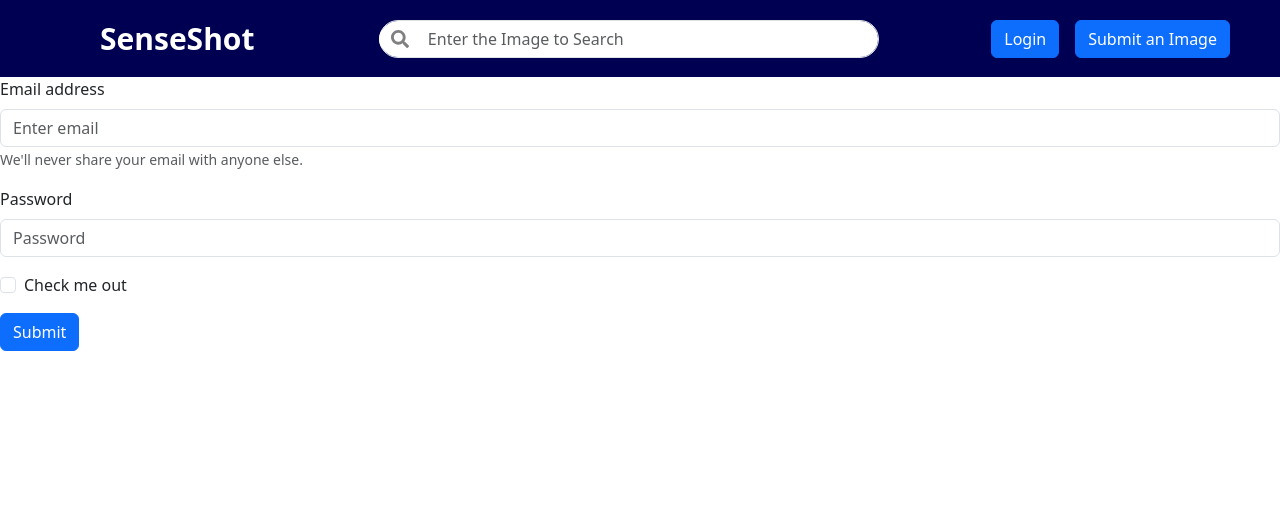
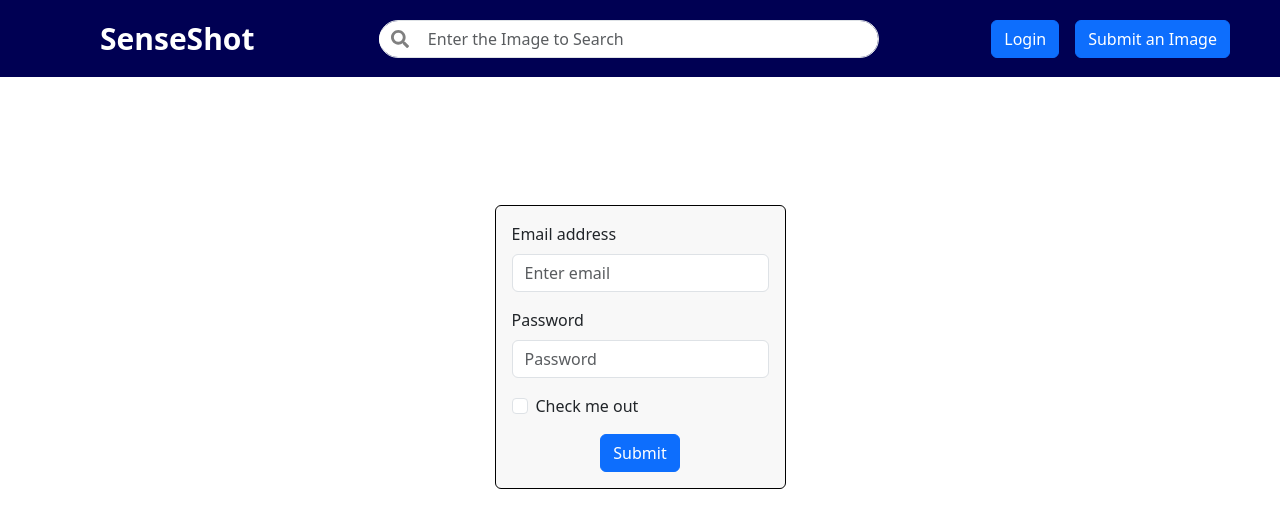
Before and after one commit to mukulsingh24/SenseShot, a React app in the folder Frontend/: page /Login in a window 1280 px wide. Shown: the top 528 px of the page. Built offline with nearby package versions, Linux system fonts and the light colour scheme; the HTML template or start-up script is replaced by a standard one.

Commit message:
login page edited

```diff
--- a/Frontend/src/components/login.jsx
+++ b/Frontend/src/components/login.jsx
@@ -3,26 +3,29 @@
 import Form from 'react-bootstrap/Form';
 function Login(){
     return(
-    <Form>
+    <div className="d-flex vh-80 justify-content-center align-items-center" style={{paddingTop:'8rem'}}>
+    <Form className="rounded p-3" style={{border:'1px solid black', background: '#f8f8f8'}}>
       <Form.Group className="mb-3" controlId="formBasicEmail">
         <Form.Label>Email address</Form.Label>
         <Form.Control type="email" placeholder="Enter email" />
-        <Form.Text className="text-muted">
-          We'll never share your email with anyone else.
-        </Form.Text>
       </Form.Group>
 
       <Form.Group className="mb-3" controlId="formBasicPassword">
         <Form.Label>Password</Form.Label>
         <Form.Control type="password" placeholder="Password" />
       </Form.Group>
+
       <Form.Group className="mb-3" controlId="formBasicCheckbox">
         <Form.Check type="checkbox" label="Check me out" />
       </Form.Group>
-      <Button variant="primary" type="submit">
+
+      <div  className="text-center">
+      <Button className="rounded" variant="primary" type="submit">
         Submit
       </Button>
+      </div>
     </Form>
+    </div>
     )
 }
 
```
